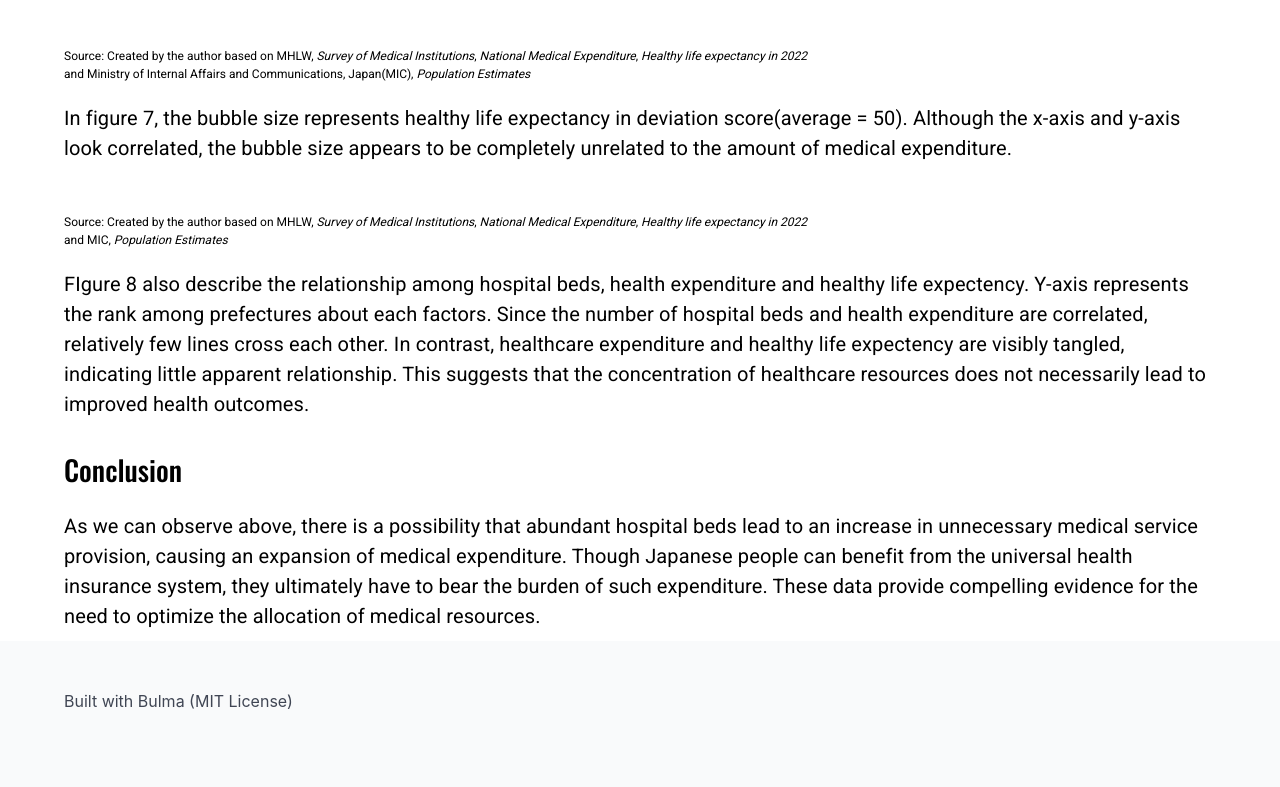
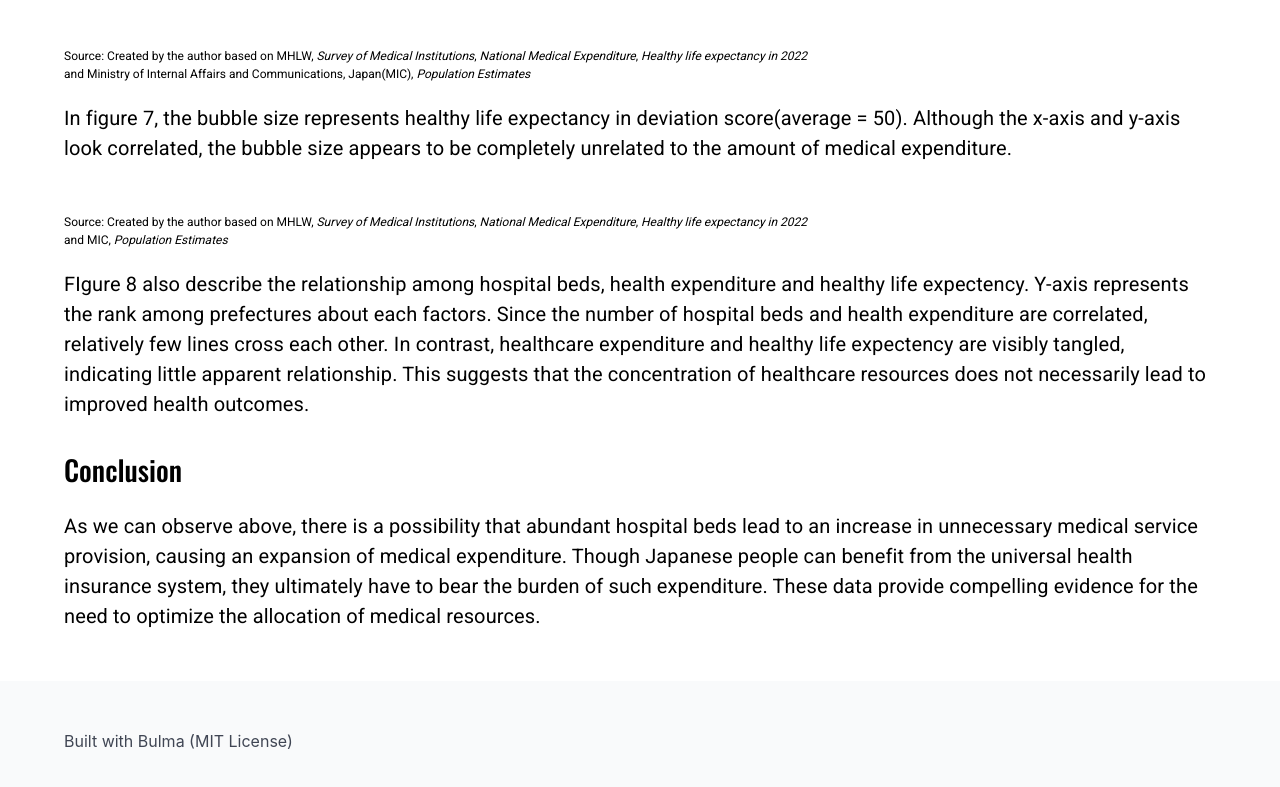
Before and after one commit to rshimizu63/Static-Visualization-rshimizu, a plain HTML site: page index.html in a window 1280 px wide. Shown: the part 1985-2772 px from the top of the page. Drawn offline with nearby package versions, Linux system fonts and the light colour scheme; a script that the page names is missing.

Commit message:
footer margin

```diff
--- a/index.html
+++ b/index.html
@@ -164,7 +164,7 @@
 
 </body>
 
-<footer class="footer">
+<footer class="footer", style = "margin-top: 50px;">
   <div class="container is-max-widescreen">
     <p>
     Built with Bulma (MIT License)
```
